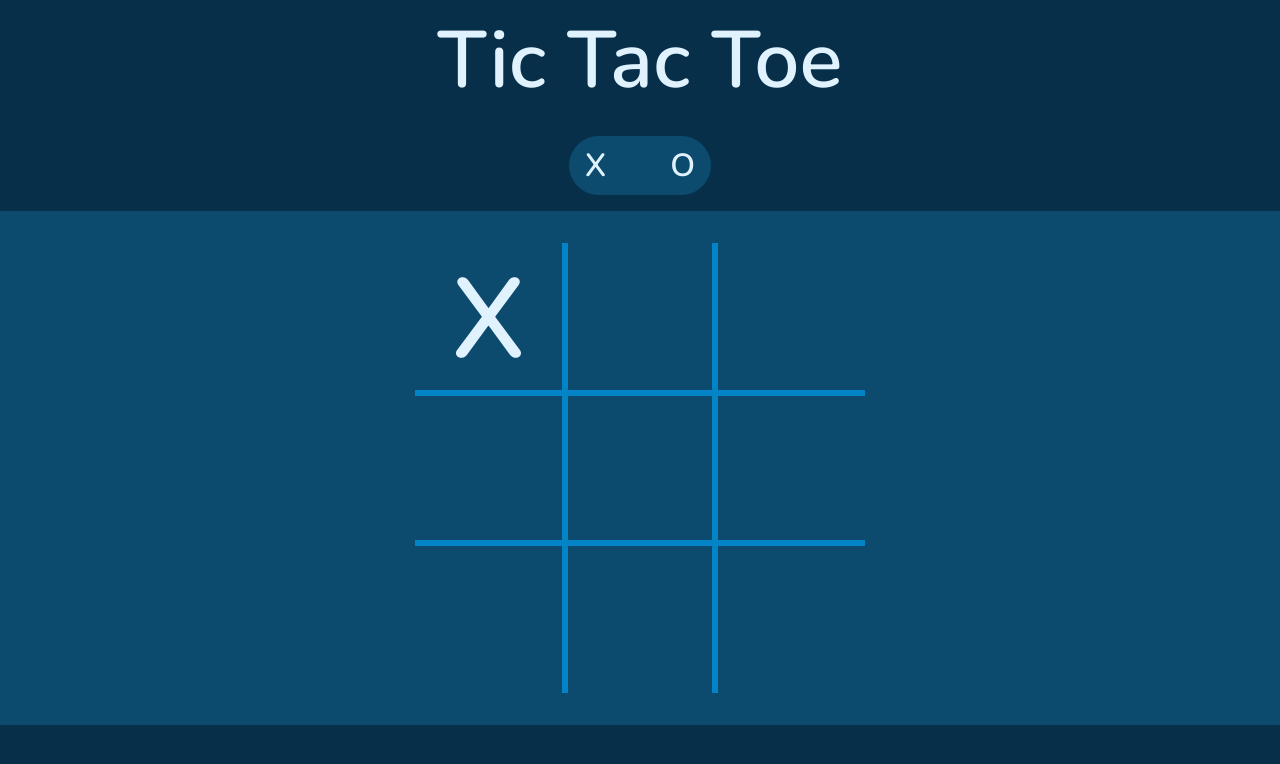
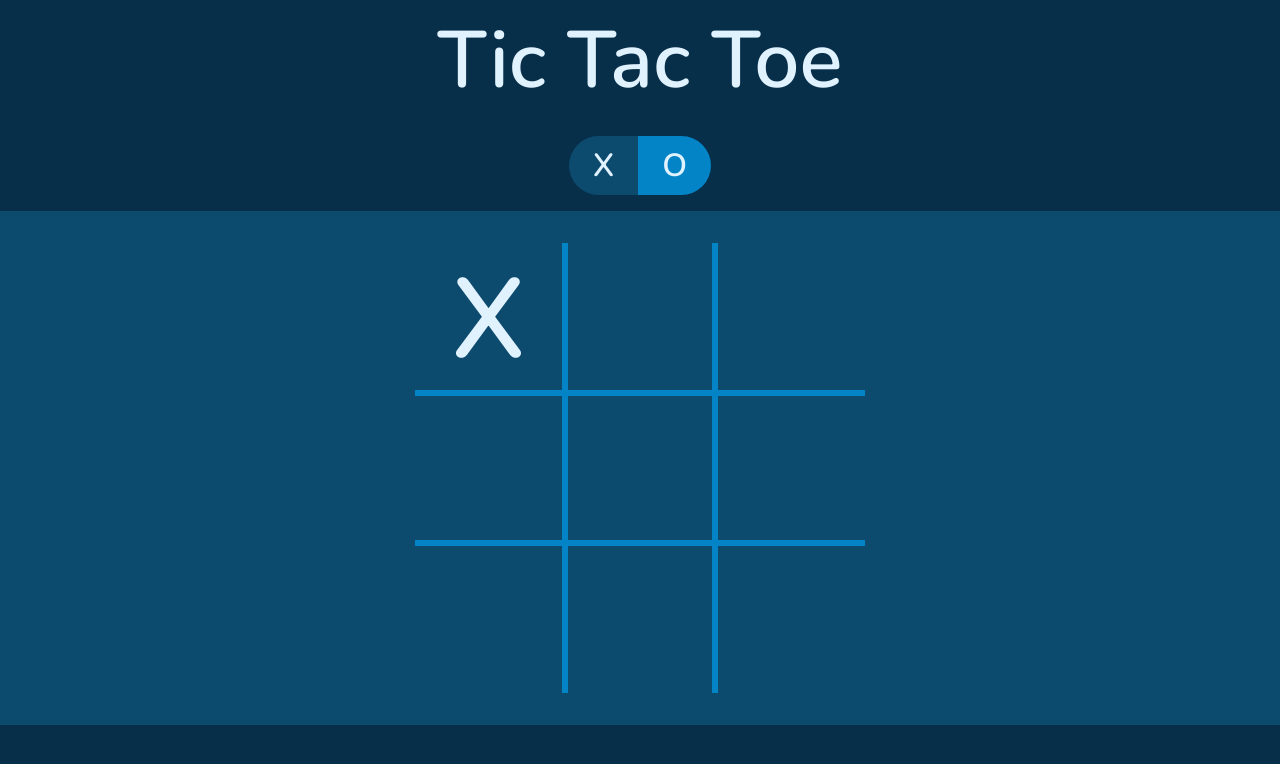
Before and after one commit to Chicho221/TicTacToe, a plain HTML site: page index.html in a window 1280 px wide. Both pictures are taken after a click on the button 490 px from the left and 318 px from the top of the page. Drawn offline with nearby package versions, Linux system fonts and the light colour scheme.

Commit message:
Add active player turn 'buttons'.

```diff
--- a/index.html
+++ b/index.html
@@ -14,7 +14,7 @@
 <body>
     <div class="title">Tic Tac Toe</div>
     <div class="turn">
-        <div class="p1">X</div><div class="p2">O</div>
+        <div class="p1 activeTurn">X</div><div class="p2">O</div>
     </div>
     <div class="board"></div>
     <script src="script.js"></script>
--- a/script.js
+++ b/script.js
@@ -12,7 +12,6 @@ function GameBoard() {
             '','','',
             '','',''
         ];
-        console.log(board)
     }
 
     return{
@@ -46,7 +45,6 @@ function GameControler(){
         if(board[squere] == ''){ //Checks if squere is occupied
             marker = activePlayer.value
             board[squere] = marker;
-            console.log(board[squere]);
         }else{
            return false;
         }
@@ -180,8 +178,20 @@ function DisplayControl(){
             grid.appendChild(squere)
         }
     }
-
+    const checkTurn = () =>{
+        const active = gameControl.getActivePlayer()
+        const p1 = document.querySelector('.p1');
+        const p2 = document.querySelector('.p2');
+        if(active.value == 'X'){
+            p1.classList.add('activeTurn');
+            p2.classList.remove('activeTurn')
+        }else if(active.value == 'O'){
+            p2.classList.add('activeTurn');
+            p1.classList.remove('activeTurn')
+        }
+    }
     return{
+        checkTurn,
         updateBoard
     }
 }
@@ -197,11 +207,13 @@ function clickHandler() {
         }
         display.updateBoard();
         gameControl.switchPlayer();
+        display.checkTurn();
     }
     const clickNewRound = () =>{
         gameControl.setDefault(); //Sets player and winner values to default
         gameboard.newBoard();//Clears board array
         display.updateBoard();
+        display.checkTurn();
     }
     return {
         clickNewRound,
@@ -211,7 +223,3 @@ function clickHandler() {
 const clickHandle = clickHandler();
 
 display.updateBoard();
-
-/* WHAT DO WE NEED MORE?
--KEEP TRACK WHOS TURN IS IT.
-*/
--- a/style.css
+++ b/style.css
@@ -3,9 +3,11 @@
     --fontColor:#e0f2fe;
     --borderColor:#0284c7;
     --backgroundLight:#0c4a6e;
+    --backgroundLightLight:#075985;
     --backgroundDark:#082f49;
 }
 body{
+    cursor: default;
     font-family: var(--font);
     margin: 0;
     background-color: var(--backgroundDark);
@@ -29,13 +31,13 @@ body{
     display: inline;
     background-color: var(--backgroundLight);
     border-radius: 2em 0em 0em 2em;
-    padding: 0.5rem 2rem 0.5rem 1rem;
+    padding: 0.5rem 1.5rem 0.5rem 1.5rem;
 }
 .p2{
     display: inline;
     background-color: var(--backgroundLight);
     border-radius: 0em 2em 2em 0em;
-    padding: 0.5rem 1rem 0.5rem 2rem;
+    padding: 0.5rem 1.5rem 0.5rem 1.5rem;
 }
 .activeTurn{
     background-color: var(--borderColor);
@@ -55,7 +57,7 @@ body{
     align-items: center;
     justify-content: center;
     position: absolute;
-    top: 20%;
+    top: 24%;
     width: 100%;
     height: calc(450px + 4em);
     background: rgba(255,255,255,.1);
@@ -74,6 +76,10 @@ body{
     color: var(--fontColor);
     font-size: 7rem;
 }
+.squere:hover{
+    background-color: var(--backgroundLightLight);
+    cursor: pointer;
+}
 .b-top{
     border-top: 0;
 }
```
